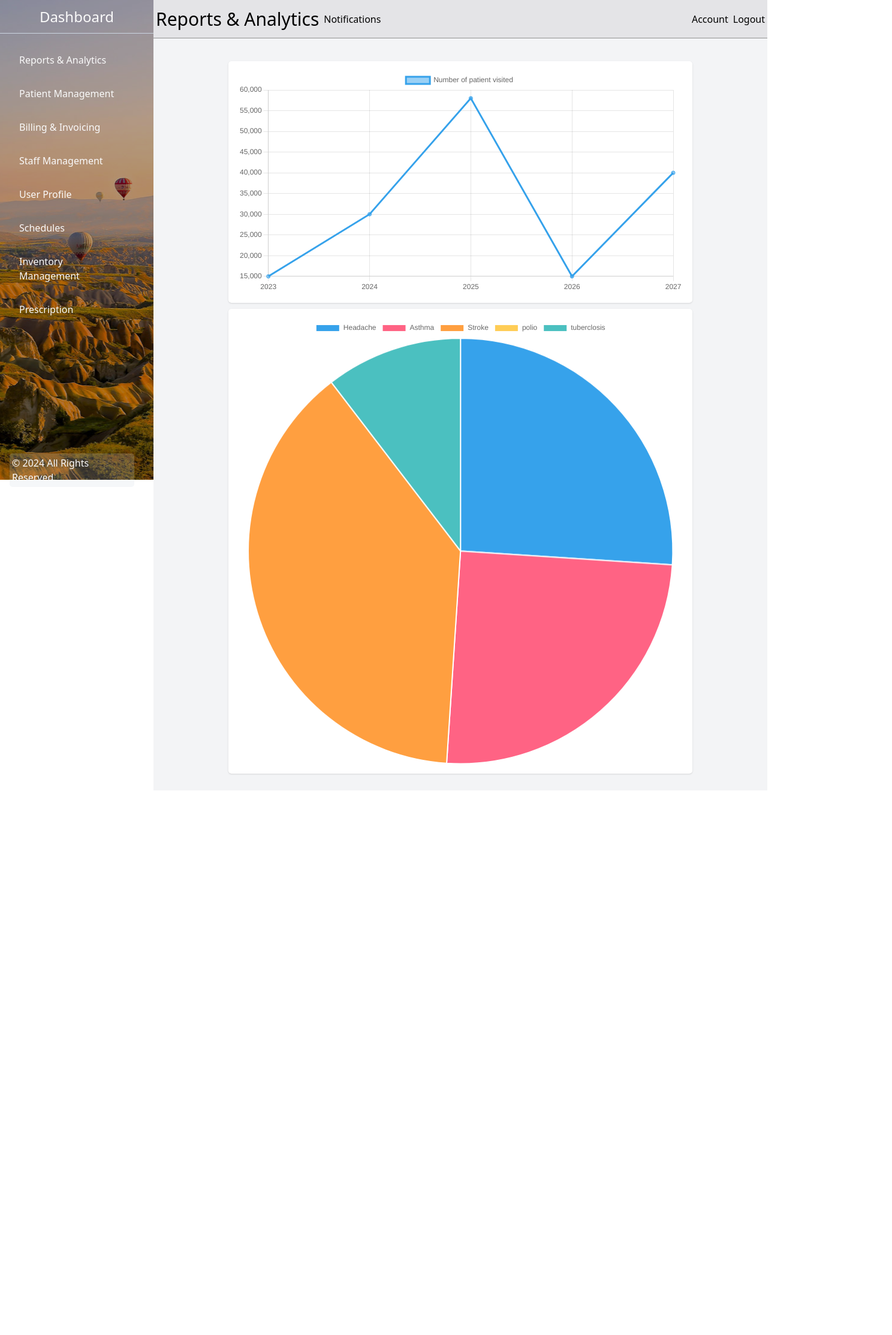
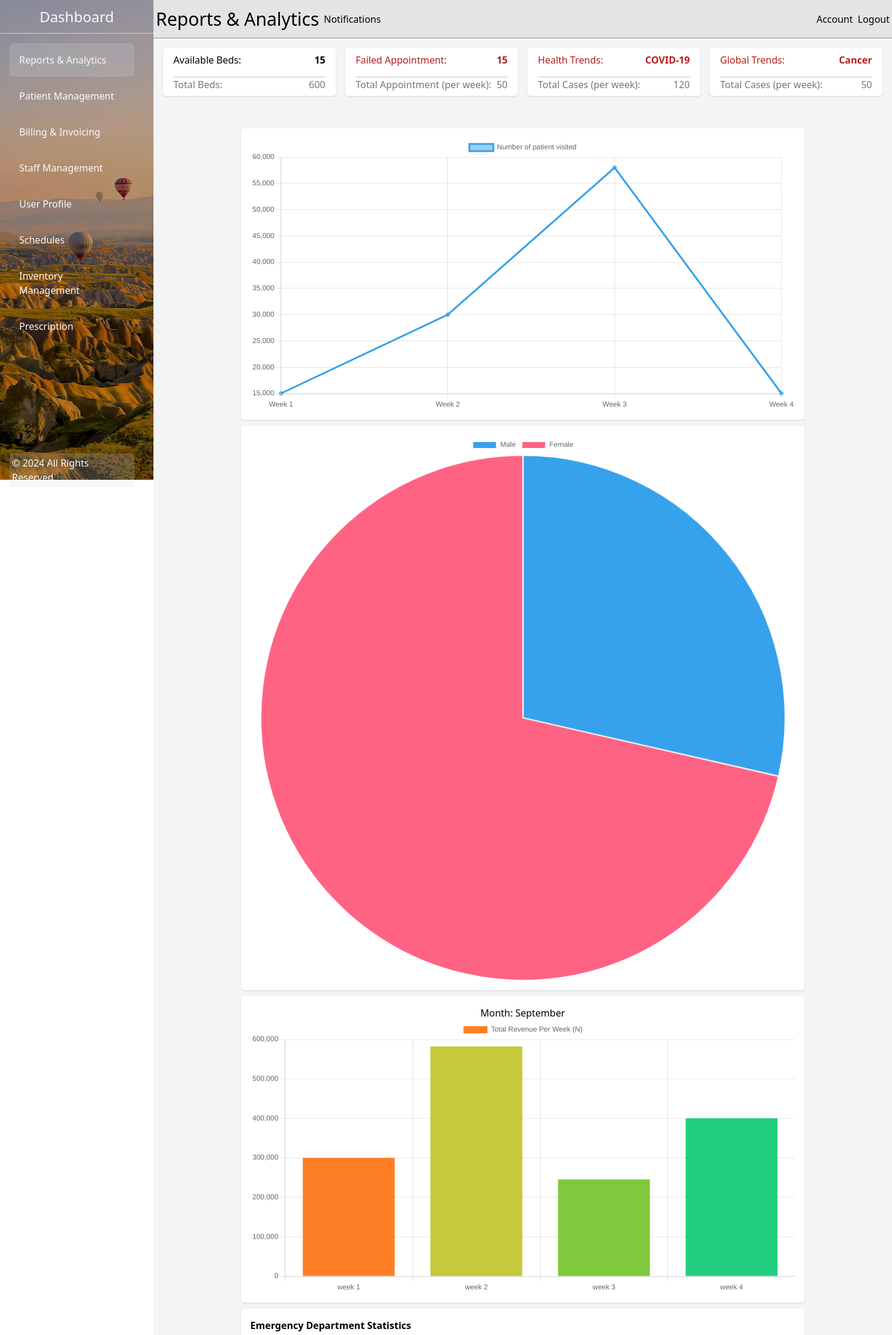
Before and after one commit to sa345-sk/Hospital-Manage-System, a React (Vite) app: page / in a window 1280 px wide. Shown: the top 2226 px of the page at 60% size, 1488 px wide, since content can reach past the window. Before the commit the page ends 1318 px from the top, so only its background shows below. Built offline with nearby package versions, Linux system fonts and the light colour scheme.

Commit message:
Analysis

```diff
--- a/index.html
+++ b/index.html
@@ -2,7 +2,7 @@
 <html lang="en">
   <head>
     <meta charset="UTF-8" />
-    <link rel="icon" type="image/png" href="./public/Logo.png" />
+    <link rel="icon" type="image/png" href="src/Logo.png" />
     <meta name="viewport" content="width=device-width, initial-scale=1.0" />
     <title>Hospital Management System</title>
   </head>
--- a/src/App.css
+++ b/src/App.css
@@ -234,10 +234,8 @@ main {
    font-family: serif;
    font-style: italic;
 }
-#table-container table, th, td {
-  border: 1px solid #c3c3c3;
-  border-collapse: collapse;
-}
+
+/*ABOMINABLE*/
 @media (max-width: 640px) {
     .sidebar {
       width: 0px;
--- a/src/Home.jsx
+++ b/src/Home.jsx
@@ -7,6 +7,7 @@ const Home = () => {
             <h2>Welcome, to <strong>Hospital Management System!</strong></h2>
         </div>
             <p className="m-2 text-1.5 home-auth">Only             <strong>Authenticated</strong> Officials can login.</p>
+            <p>Manage <strong>Effectively</strong> and <strong>Efficiently.</strong></p>
        <div className="login bg-orange-500 w-100 m-ma" style={{height: '300px'}}>
             <form className="flex w-full h-full flex-row flex-wrap p-1">
                 <input type="text" required className="w-75 m-ma mt-1 r-5 outline-none" placeholder="Email or Username" style={{height: '40px'}}/>
--- a/src/Profile.jsx
+++ b/src/Profile.jsx
@@ -39,7 +39,7 @@ const Profile = () => {
             <label style={{gridArea: "pc-1"}}>Postal Code</label>
               <input placeholder="Zip Code" className="" type="number" style={{ gridArea: 'pc-2'}} onChange={e => setPostalCode(e.target.value)}/>
             <label style={{gridArea: "about-1"}}>About Me</label>
-              <textarea style={{ gridArea: 'about-2',height: '95px' }} onChange={e => setAboutMe(e.target.value)}></textarea>
+              <textarea style={{ gridArea: 'about-2',height: '95px', resize: 'none' }} onChange={e => setAboutMe(e.target.value)}></textarea>
             <button style={{gridArea: "btn"}} className="bg-blue-500 w-32">Update Profile</button>
           </form>
         </div>
--- a/src/Reports.jsx
+++ b/src/Reports.jsx
@@ -2,35 +2,133 @@
 /* eslint-disable react/prop-types */
 import { useState } from "react";
 import Barchart from "./components/Barchart"
-import {chartVals as userData} from './Vals'
+import {chartVals as userData, patient, revenue, erVisits, gender} from './Vals'
 import Piechart from "./components/Piechart"
 import Navbar from "./components/Navbar";
+import Linechart from "./components/Linechart";
 const Reports = () => {
   const [chartVals, setChartVals] = useState({
-    labels: userData.map(data => data.year),
+    labels: userData.map(data => data.date),
     datasets: [{
-      label: "Number of patient visited ",
+      label: "Number of patient visited",
       data: userData.map(data => data.numofpatients),
     },],
   })
   const [piecartvals, setPieCartVals] = useState({
-    labels: userData.map(data => data.commoncases),
+    labels: ["Male", "Female"],
     datasets: [{
-      label: "Age",
-      data: userData.map(data => data.age),
+      label: gender.map(data => data.gender ),
+      data: gender.map(data => data.totalVisits),
     },],
   })
+  const [barchart, setBarchart] = useState({
+    labels: revenue.map(data => data.date),
+    datasets: [{
+      label: 'Total Revenue Per Week (N)',
+      data: revenue.map(data => data.revenue),
+      backgroundColor: ['#ff7f26', '#c6c93c', '#80c93c', '#21ce7d']
+    }],
+  })
+  const [er, setEr] = useState({
+    labels: erVisits.map(data => data.date),
+    datasets: [{
+      label: '(Per Week)',
+      data: erVisits.map(data => data.totalVisits),
+      backgroundColor: ['#6fcc0b', '#0bc5cc', '#e89d41', '#24c127']
+    }]
+  })
+  const date = new Date()
   return (
     <div className="dahsboard w-full">
       <Navbar title="Reports & Analytics"/>
-      <div className="ti">
-        <div>
-
+      <div className="analytics-info flex p-2 ">
+        <div className="bg-white shadow w-72 h-20 m-2" style={{borderRadius: '5px'}}>
+          <div className="h-12 w-75 m-ma flex justify-between pt-2">
+             <span>Available Beds:</span>
+             <strong>15</strong>
+          </div>
+          <div className="flex justify-between m-ma w-75" style={{ borderTop: '1px solid #c3c3c3', color: '#777777'}}>
+             <span>Total Beds:</span>
+             <span>600</span>
+          </div>
+        </div>
+        <div className="bg-white shadow w-72 h-20 m-2" style={{borderRadius: '5px'}}>
+          <div className="h-12 w-75 m-ma flex justify-between pt-2 text-red-700">
+             <span>Failed Appointment:</span>
+             <strong>15</strong>
+          </div>
+          <div className="flex justify-between m-ma w-75" style={{ borderTop: '1px solid #c3c3c3', color: '#777777'}}>
+             <span>Total Appointment (per week):</span>
+             <span>50</span>
+          </div>
+        </div>
+        <div className="bg-white shadow w-72 h-20 m-2" style={{borderRadius: '5px'}}>
+          <div className="h-12 w-75 m-ma flex justify-between pt-2 text-red-700">
+             <span>Health Trends:</span>
+             <strong>COVID-19</strong>
+          </div>
+          <div className="flex justify-between m-ma w-75" style={{ borderTop: '1px solid #c3c3c3', color: '#777777'}}>
+             <span>Total Cases (per week):</span>
+             <span>120</span>
+          </div>
+        </div>
+        <div className="bg-white shadow w-72 h-20 m-2" style={{borderRadius: '5px'}}>
+          <div className="h-12 w-75 m-ma flex justify-between pt-2 text-red-700">
+             <span>Global Trends:</span>
+             <strong>Cancer</strong>
+          </div>
+          <div className="flex justify-between m-ma w-75" style={{ borderTop: '1px solid #c3c3c3', color: '#777777'}}>
+             <span>Total Cases (per week):</span>
+             <span>50</span>
+          </div>
         </div>
       </div>
         <div className="dashboard-items p-7 ">
               <div className="w-4/5 p-4 bg-white shadow m-ma" style={{ borderRadius: '5px' }}><Barchart chartData={chartVals}/></div>
             <div className="w-4/5 p-4 bg-white shadow m-ma" style={{ borderRadius: '5px' }}><Piechart chartdata={piecartvals}/></div>
+        <div className="w-4/5 p-4 bg-white shadow m-ma" style={{ borderRadius: '5px' }}>
+            <p className="text-center">Month: {date.getMonth() == 7 ? 'AUGUST' : 'September'}</p>
+          <Linechart chartdata={barchart}/>
+        </div>
+        <div className="w-4/5 p-4 bg-white shadow m-ma" style={{ borderRadius: '5px' }}>
+            <h3 className="font-bold">Emergency Department Statistics</h3>
+            <p>ER VISITS:</p>
+            <p className="text-center">Month: {date.getMonth() == 7 ? 'AUGUST' : 'September'}</p>
+            <Piechart chartdata={er}/>
+            <p className="font-serif font-semibold">ER TRENDS</p>
+            <div className="flex overflow-x-scroll">
+              <div className="bg-gray-100 w-40 ml-1 mr-1 mb-4">
+                <div className="font-medium w-75 m-ma text-center">Amputation</div>
+                <div style={{borderTop: '1px solid white'}} className="w-75 m-ma text-center">
+                  <strong>Total Cases: 15</strong>
+                </div>
+              </div>
+              <div className="bg-gray-100 w-40 ml-1 mr-1 mb-4">
+                <div className="font-medium w-75 m-ma text-center">Pregnancy</div>
+                <div style={{borderTop: '1px solid white'}} className="w-75 m-ma text-center">
+                  <strong>Total Cases: 30</strong>
+                </div>
+              </div>
+              <div className="bg-gray-100 w-40 ml-1 mr-1 mb-4">
+                <div className="font-medium w-75 m-ma text-center">Kidney</div>
+                <div style={{borderTop: '1px solid white'}} className="w-75 m-ma text-center">
+                  <strong>Total Cases: 9</strong>
+                </div>
+              </div>
+              <div className="bg-gray-100 w-40 ml-1 mr-1 mb-4">
+                <div className="font-medium w-75 m-ma text-center">Brain Surgery</div>
+                <div style={{borderTop: '1px solid white'}} className="w-75 m-ma text-center">
+                  <strong>Total Cases: 5</strong>
+                </div>
+              </div>
+              <div className="bg-gray-100 w-40 ml-1 mr-1 mb-4">
+                <div className="font-medium w-75 m-ma text-center">Diabetis</div>
+                <div style={{borderTop: '1px solid white'}} className="w-75 m-ma text-center">
+                  <strong>Total Cases: 5</strong>
+                </div>
+              </div>
+            </div>
+        </div>
         </div>
     </div>
   )
--- a/src/Sidebar.jsx
+++ b/src/Sidebar.jsx
@@ -1,5 +1,16 @@
-import { Link } from "react-router-dom"
+import { Link, useLocation } from "react-router-dom"
 const Sidebar = () => {
+    const location = useLocation()
+    const style = {
+        analytics: location.pathname == '/' ? 'bg-div-h':'',
+        patientManagement: location.pathname == '/patientmanagement'? 'bg-div-h':'',
+        billingInvoicing: location.pathname == '/billinginvoicing'? 'bg-div-h': '',
+        staffManagement: location.pathname == '/staffmanagement'? 'bg-div-h': '',
+        userProfile: location.pathname == '/userprofile'? 'bg-div-h': '',
+        schedule: location.pathname == '/schedule'? 'bg-div-h': '',
+        inventoryManagenmt: location.pathname == '/inventorymanagement'? 'bg-div-h': '',
+        prescription: location.pathname == '/prescription'? 'bg-div-h': '',
+    }
     return (
         <div className="sidebar h-screen fixed w-64 ">
             <div className="ss h-full">
@@ -8,14 +19,14 @@ const Sidebar = () => {
                 </div>
                 <div className="sidebar-container">
                     <div className="w-full p-4 sidebar-links">
-                        <Link to='/'><div className=" w-52 p-4 hover:bg-div-h text-main" style={{ borderRadius: '5px' }}>Reports & Analytics</div></Link>
-                        <Link to='/patientmanagement'><div className=" w-52 p-4 hover:bg-div-h text-main" style={{ borderRadius: '5px' }}>Patient Management</div></Link>
-                        <Link to='/billinginvoicing'><div className=" w-52 p-4 hover:bg-div-h text-main" style={{ borderRadius: '5px' }}>Billing & Invoicing</div></Link>
-                        <Link to='/staffmanagement'><div className="w-52 p-4 hover:bg-div-h text-main" style={{ borderRadius: '5px' }}>Staff Management</div></Link>
-                        <Link to='/userprofile'><div className="w-52 p-4 hover:bg-div-h text-main" style={{ borderRadius: '5px' }}>User Profile</div></Link>
-                        <Link to='/schedule'><div className="w-52 p-4 hover:bg-div-h text-main" style={{ borderRadius: '5px' }}>Schedules</div></Link>
-                        <Link to='/inventorymanagement'><div className="w-52 p-4 hover:bg-div-h text-main" style={{ borderRadius: '5px' }}>Inventory Management</div></Link>
-                        <Link to='/prescription'><div className="w-52 p-4 hover:bg-div-h text-main" style={{ borderRadius: '5px' }}>Prescription</div></Link>
+                        <Link to='/'><div className={`w-52 p-4 hover:bg-div-h text-main ${style.analytics} mb-1`} style={{ borderRadius: '5px' }}>Reports & Analytics</div></Link>
+                        <Link to='/patientmanagement'><div className={`w-52 p-4 hover:bg-div-h text-main mb-1 ${style.patientManagement}`} style={{ borderRadius: '5px' }}>Patient Management</div></Link>
+                        <Link to='/billinginvoicing'><div className={`w-52 p-4 hover:bg-div-h text-main mb-1 ${style.billingInvoicing}`} style={{ borderRadius: '5px' }}>Billing & Invoicing</div></Link>
+                        <Link to='/staffmanagement'><div className={`w-52 p-4 hover:bg-div-h text-main mb-1 ${style.staffManagement}`} style={{ borderRadius: '5px' }}>Staff Management</div></Link>
+                        <Link to='/userprofile'><div className={`w-52 p-4 hover:bg-div-h text-main mb-1 ${style.userProfile}`} style={{ borderRadius: '5px' }}>User Profile</div></Link>
+                        <Link to='/schedule'><div className={`w-52 p-4 hover:bg-div-h text-main mb-1 ${style.schedule}`} style={{ borderRadius: '5px' }}>Schedules</div></Link>
+                        <Link to='/inventorymanagement'><div className={`w-52 p-4 hover:bg-div-h text-main mb-1 ${style.inventoryManagenmt}`} style={{ borderRadius: '5px' }}>Inventory Management</div></Link>
+                        <Link to='/prescription'><div className={`w-52 p-4 hover:bg-div-h text-main mb-1 ${style.prescription}`} style={{ borderRadius: '5px' }}>Prescription</div></Link>
                     </div>
                 </div>
                 <div className="ml-4 text-main mr-3 w-52 p-1 copyright" style={{ backgroundColor: 'rgba(203, 213, 225, 0.2)', borderRadius: '5px'}}>© {new Date().getFullYear()} All Rights Reserved.</div>
--- a/src/Vals.jsx
+++ b/src/Vals.jsx
@@ -2,66 +2,117 @@ export const chartVals = [
 {
     id: 1,
     numofpatients: 15000,
-    commoncases: 'Headache',
-    age: 40 - 65,
-    year: 2023
+    date: 'Week 1'
 },
 {
     id: 2,
     numofpatients: 30000,
-    commoncases: 'Asthma',
-    year: 2024,
-    age: 75 - 99
+    date: 'Week 2',
 },
 {
     id: 3,
     numofpatients: 58000,
-    commoncases: 'Stroke',
-    age: 23 - 60,
-    year: 2025,
+    date: 'Week 3'
 },
 {
     id: 4,
     numofpatients: 15000,
-    commoncases: 'polio',
-    age: 1 + " - " + 6 ,
-    year: 2026,
-},
-{
-    id: 5,
-    numofpatients: 40000,
-    commoncases: 'tuberclosis',
-    age: 26 - 36,
-    year: 2027,
-},
-// {
-//     id: 6,
-//     numofpatients: 4,
-//     commoncases: 'Headache',
-//     age: 32
-// },
-// {
-//     id: 7,
-//     numofpatients: 5,
-//     commoncases: 'Headache',
-//     age: 56
-// },
-// {
-//     id: 8,
-//     numofpatients: 7,
-//     commoncases: 'Headache',
-//     age: 20
-// },
-// {
-//     id: 9,
-//     numofpatients: 2,
-//     commoncases: 'Headache',
-//     age: 85
-// },
-// {
-//     id: 10,
-//     numofpatients: 43000,
-//     commoncases: 'C',
-//     age: 78
-// }
+    date: 'Week 4'
+}
 ]
+export const patient = [
+    {
+        id: 1,
+        isAdmission: "Yes",
+    },
+    {
+        id: 2,
+        isAdmission: true,
+    },
+    {
+        id: 3,
+        isAdmission: true,
+    },
+    {
+        id: 4,
+        isAdmission: true,
+    },
+    {
+        id: 5,
+        isAdmission: true,
+    },
+    {
+        id: 6,
+        isAdmission: true,
+    },
+    {
+        id: 7,
+        isAdmission: false,
+    },
+    {
+        id: 8,
+        isAdmission: false,
+    },
+    {
+        id: 9,
+        isAdmission: false,
+    },
+    {
+        id: 10,
+        isAdmission: false,
+    },
+]
+export const revenue = [
+    {
+        id: 1,
+        date: 'week 1',
+        revenue: 300000
+    },
+    {
+        id: 2,
+        date: 'week 2',
+        revenue: 582000
+    },
+    {
+        id: 3,
+        date: 'week 3',
+        revenue: 245000
+    },
+    {
+        id: 4,
+        date: 'week 4',
+        revenue: 400000
+    }
+]
+export const erVisits = [
+    {
+        id: 1,
+        date: 'Week 1',
+        totalVisits: 200
+    },
+    {
+        id: 2,
+        date: 'Week 2',
+        totalVisits: 179
+    },
+    {
+        id: 3,
+        date: 'Week 3',
+        totalVisits: 450
+    },
+    {
+        id: 4,
+        date: 'Week 4',
+        totalVisits: 320
+    }
+]
+export const gender = [
+    {
+        gender: 'male',
+        totalVisits: 200
+    },
+    {
+        gender: 'female',
+        totalVisits: 500
+    }
+]
--- /dev/null
+++ b/src/components/Linechart.jsx
@@ -0,0 +1,9 @@
+/* eslint-disable no-unused-vars */
+/* eslint-disable react/prop-types */
+import { Bar } from 'react-chartjs-2'
+import { Chart as ChartJS } from 'chart.js/auto'
+const Linechart = ({chartdata}) => {
+    return ( <Bar data={chartdata}/> );
+}
+
+export default Linechart;
```
Also changed, not shown: src/Inventory.jsx (+15 -11 lines), src/svg.txt (added).
